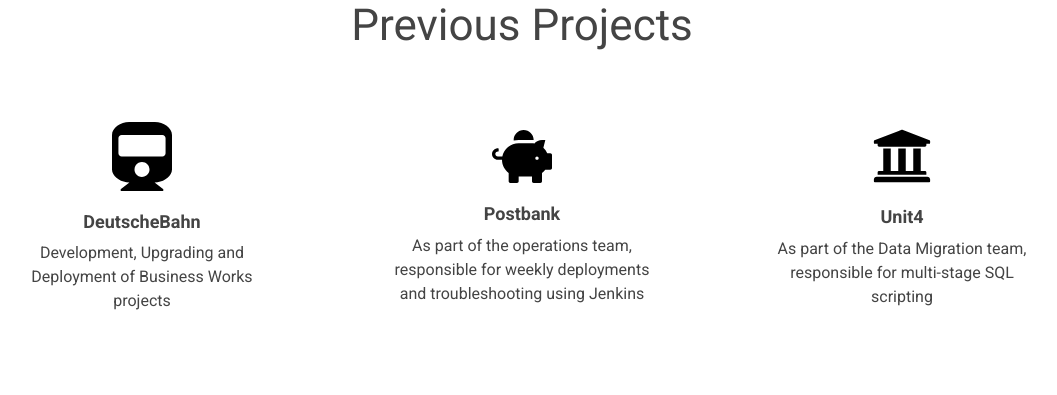
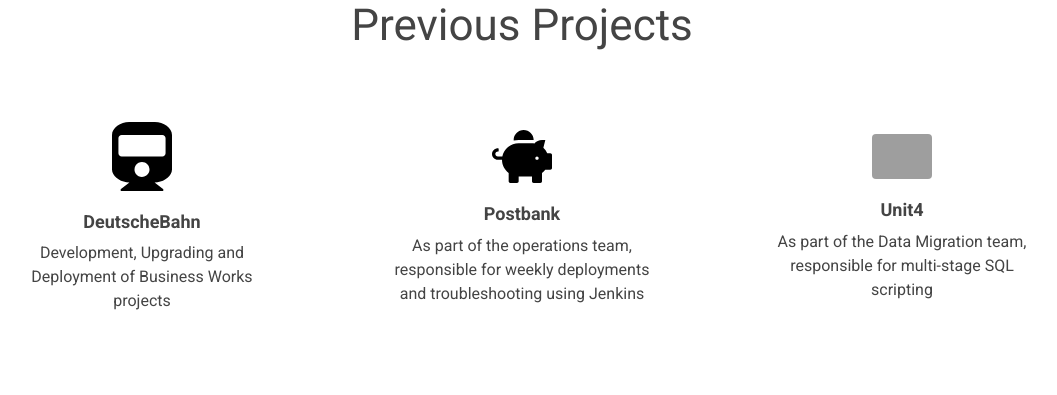
Before and after one commit to TiagoDeMatosDias/Personal_Website, a Flask app: page / in a window 1280 px wide. Shown: the part 1098-1493 px from the top of the page, without its empty margins (118-1175 px from the left). Run offline with Flask 2, Linux system fonts and the light colour scheme; some libraries are stand-ins or nearby versions; grey boxes are pictures that could not be loaded.

Commit message:
Flask Compatible

```diff
--- a/flask-app/templates/index.html
+++ b/flask-app/templates/index.html
@@ -26,7 +26,7 @@
     <div class="container">
       <nav class="navbar navbar-expand-md">
         <a class="navbar-brand" href="index.html">
-          <img src="./img/img_logo.png" height="50" alt="image">
+          <img src="{{ url_for('static', filename='img_logo.png') }}" height="50" alt="image">
         </a>
 
         <button class="navbar-toggler" type="button" data-toggle="collapse" data-target="#navbarNav1" aria-controls="navbarNav1" aria-expanded="false" aria-label="Toggle navigation">
@@ -88,7 +88,7 @@
 
       <div class="row text-right align-items-center-lg align-items-end pt-5">
         <div class="col-7 col-sm-4 m-auto mb-md-0 mt-md-0 m-lg-auto">
-          <img alt="image" class="img-fluid br-b-0" src="./img/photo.jpg">
+          <img alt="image" class="img-fluid br-b-0" src="{{ url_for('static', filename='photo.jpg') }}">
         </div>
 
         <div class="col-12 col-md-7 col-lg-6 col-xl-5 m-auto text-left pt-5 pt-md-0">
@@ -120,19 +120,19 @@
 
       <div class="row text-center justify-content-center mt-5">
         <div class="col-12 col-sm-4 col-xl-3 m-md-auto">
-          <img alt="image" class="fdb-icon" src="./img/train.svg">
+          <img alt="image" class="fdb-icon" src="{{ url_for('static', filename='train.svg') }}">
           <h3><strong>DeutscheBahn</strong></h3>
           <p>Development, Upgrading and Deployment of Business Works projects </p>
         </div>
 
         <div class="col-12 col-sm-4 col-xl-3 m-auto pt-4 pt-sm-0">
-          <img alt="image" class="fdb-icon" src="./img/piggy-bank.svg">
+          <img alt="image" class="fdb-icon" src="{{ url_for('static', filename='piggy-bank.svg') }}">
           <h3><strong>Postbank</strong></h3>
           <p>As part of the operations team, responsible for weekly deployments and troubleshooting using Jenkins</p>
         </div>
 
         <div class="col-12 col-sm-4 col-xl-3 m-auto pt-4 pt-sm-0">
-          <img alt="image" class="fdb-icon" src="./img/university.svg">
+          <img alt="image" class="fdb-icon" src="{{ url_for('static', filename='university.svg.svg') }}">
           <h3><strong>Unit4</strong></h3>
           <p>As part of the Data Migration team, responsible for multi-stage SQL scripting</p>
         </div>
```
Also changed, not shown: flask-app/static/img_logo.png (added), flask-app/static/photo.jpg (added), flask-app/static/piggy-bank.svg (added), flask-app/static/train.svg (added), flask-app/static/university.svg (added), 1 other file.
